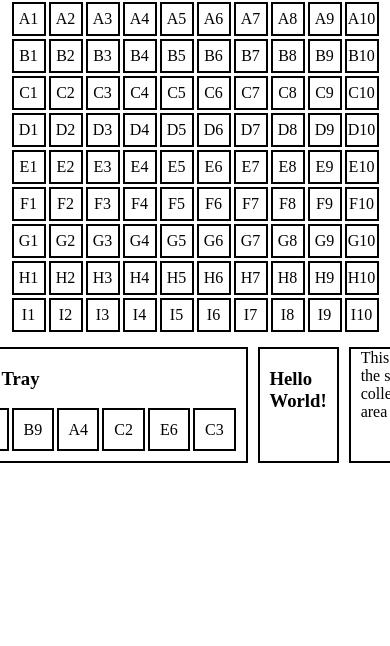
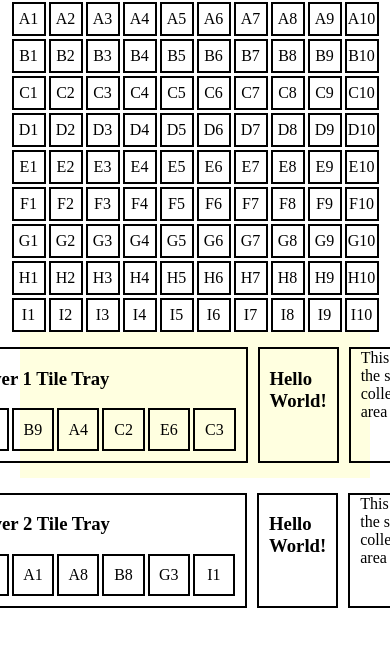
Before and after one commit to jebsmartt/acquire, a website with bundled scripts: page frontend/index.html in a window 390 px wide. Shown: the part 78-724 px from the top of the page. Built offline with nearby package versions, Linux system fonts and the light colour scheme.

Commit message:
Allow multiple players to play

```diff
--- a/frontend/index.html
+++ b/frontend/index.html
@@ -13,7 +13,7 @@
     <div id="page-content">
         <h1>Let's Play Acquire</h1>
         <div id="gameboard"></div>
-        <div id="player-zone"></div>
+        <div id="player-zone-collection"></div>
     </div>
 
 
--- a/frontend/scripts.js
+++ b/frontend/scripts.js
@@ -42,10 +42,18 @@ for (let i=0; i < NUM_ROWS; i++) {
 }
 
 // Create a zone for the player to have their tiles and shares
-function createPlayerZone() {
-  const playerZone = document.getElementById('player-zone')
+function createPlayerZone(numPlayers) {
+  const playerZoneCollection = document.getElementById('player-zone-collection')
 
-  // Step 1: Create the element
+  for (let i=1;i <= numPlayers;i++) {
+    //create div for each player
+    const playerZone = document.createElement('div')
+    playerZoneCollection.appendChild(playerZone)
+
+    playerZone.setAttribute('id',`player${i}-zone`)
+    playerZone.setAttribute('class',`player-zones`)
+
+    // Step 1: Create the elements for each playerZone
     const tileTray = document.createElement('div')
     const messageBox = document.createElement('div')
     const shareCollection = document.createElement('div')
@@ -55,12 +63,12 @@ function createPlayerZone() {
 
     const messageBoxTitle = document.createElement('h3')
 
-  // Step 2 (Optional): Modify the element
-  tileTrayTitle.textContent = "Tile Tray"
+    // Step 2 (Optional): Modify the elements
+    tileTrayTitle.textContent = `Player ${i} Tile Tray`
     messageBoxTitle.textContent = "Hello World!"
     shareCollection.textContent = "This is the share collection area"
 
-  // Step 3: Add the element to the page
+    // Step 3: Add the element to the playerZone
     playerZone.appendChild(tileTray)
     playerZone.appendChild(messageBox)
     playerZone.appendChild(shareCollection)
@@ -71,24 +79,32 @@ function createPlayerZone() {
     messageBox.appendChild(messageBoxTitle)
 
 
-  tileTray.setAttribute('id','player-tile-tray-div')
-  tileTrayTiles.setAttribute('id', 'player-tile-tray')
+    tileTray.setAttribute('id',`player${i}-tile-tray-div`)
+    tileTray.setAttribute('class',`player-zone-component`)
+    tileTrayTiles.setAttribute('id', `player${i}-tile-tray`)
     tileTrayTiles.setAttribute('class','grid-row')
-  messageBox.setAttribute('id','player-message-box-div')
-  shareCollection.setAttribute('id','player-share-collection-div')
+    messageBox.setAttribute('id',`player${i}-message-box-div`)
+    messageBox.setAttribute('class',`player-zone-component`)
+    shareCollection.setAttribute('id',`player${i}-share-collection-div`)
+    shareCollection.setAttribute('class',`player-zone-component`)
 
-
-
+    // Display the players tiles in UI
+    displayPlayerTiles(getPlayerTileTray(session,i),i)
   }
 
-function displayPlayerTiles(tiles) {
-  let tileTray = document.getElementById('player-tile-tray')
+  // Highlight active player
+  highlightActivePlayer(session)
+}
 
-  // check if div is empty
+function displayPlayerTiles(tiles,playerID) {
+  let tileTray = document.getElementById(`player${playerID}-tile-tray`)
+
+  // clear div if not empty
   while (tileTray.firstChild) {
     tileTray.removeChild(tileTray.firstChild)
   }
 
+  console.log(tiles)
   tiles.forEach(tile => {
     let tileDiv = document.createElement('div')
     tileDiv.textContent = tile.name
@@ -111,11 +127,10 @@ function playTile(session, playerID, tileName) {
   //remove tile from player object
   removeTileFromTray(session, playerID, tileName)
 
-  console.log('we got here')
-
-  setTimeout(() => {
-    takeTurn(session, playerID, 2);
-  }, 2000);
+  takeTurn(session, playerID, 2)
+  // setTimeout(() => {
+  //   takeTurn(session, playerID, 2);
+  // }, 2000);
 }
 
 function buyStock(playerID) {
@@ -124,16 +139,22 @@ function buyStock(playerID) {
 }
 
 function endTurn(session) {
+  highlightActivePlayer(session)
   if (session.activePlayer < session.players.length) {
     session.activePlayer += 1
   } else {
     session.activePlayer = 1
   }
   console.log(`Session.ActivePlayer set to ${session.activePlayer}`)
+  highlightActivePlayer(session)
   takeTurn(session, session.activePlayer,1)
 }
 
-
+function highlightActivePlayer(session) {
+  let target = document.getElementById(`player${session.activePlayer}-zone`)
+  target.classList.toggle('player-zones-active')
+  console.log('we got here')
+}
 
 
 
@@ -146,7 +167,7 @@ function takeTurn(session, playerID, phase) {
   if (phase === 1) {
     console.log("Its now Phase 1 of the turn")
     // Allow player to play a tile
-    let tileTray = document.getElementById('player-tile-tray')
+    let tileTray = document.getElementById(`player${playerID}-tile-tray`)
     let tiles = tileTray.querySelectorAll('div');
 
     function handleClickTile() {
@@ -155,16 +176,17 @@ function takeTurn(session, playerID, phase) {
 
     tiles.forEach((tile) => {
       tile.addEventListener('click', handleClickTile)
+      tile.classList.toggle('grid-cell-clickable')
     })
 
   } else if (phase === 2) {
     console.log("Its now Phase 2 of the turn")
     // Remove ability to play tile
-    let tileTray = document.getElementById('player-tile-tray')
+    let tileTray = document.getElementById(`player${playerID}-tile-tray`)
     let tiles = tileTray.querySelectorAll('div');
-    console.log(tiles)
 
     tiles.forEach((tile) => {
+      tile.classList.toggle('grid-cell')
       tile.removeEventListener('click', function() {
         playTile(tile.name)
       })
@@ -176,12 +198,12 @@ function takeTurn(session, playerID, phase) {
   } else if (phase === 3) {
     console.log("Its now Phase 3 of the turn")
     drawTile(session, playerID)
-    displayPlayerTiles(getPlayerTileTray(session,playerID))
+    displayPlayerTiles(getPlayerTileTray(session,playerID),playerID)
     endTurn(session, playerID)
   }
 }
 
-createPlayerZone()
-window.session = startGame(1)
-displayPlayerTiles(getPlayerTileTray(session,1))
+const numPlayers = 2
+window.session = startGame(numPlayers)
+createPlayerZone(numPlayers)
 takeTurn(session,session.activePlayer,1)
--- a/frontend/style.css
+++ b/frontend/style.css
@@ -29,7 +29,8 @@ body {
     gap: 3px;
 }
 
-.grid-cell {
+.grid-cell,
+.grid-cell-clickable {
     flex-grow: 0;
     flex-shrink: 1;
     flex-basis: 35px;
@@ -44,6 +45,9 @@ body {
     font-size: medium;
 }
 
+.grid-cell-clickable {
+    cursor: pointer;
+}
 
 .grid-cell-played {
     border: 2px solid white;
@@ -52,13 +56,24 @@ body {
     font-weight: bold;
 }
 
-#player-zone {
+#player-zone-collection {
+    display:flex;
+    flex-direction: column;
+}
+
+.player-zones,
+.player-zones-active {
     display: flex;
     justify-content: center;
     padding-top: 15px;
     padding-left: 20px;
     padding-right: 20px;
+    padding-bottom: 15px;
     gap: 10px;
+}
+
+.player-zones-active {
+    background-color: lightyellow;
 }
 
 #tile-tray-div {
@@ -66,13 +81,7 @@ body {
     flex-direction: column;
 }
 
-#player-tile-tray {
-    cursor: pointer;
-}
-
-#player-tile-tray-div,
-#player-message-box-div,
-#player-share-collection-div {
+.player-zone-component {
     border: 2px solid black;
     padding-bottom: 10px;
     padding-left: 10px;
```
Lines whose indentation alone changed are shown as unchanged.
